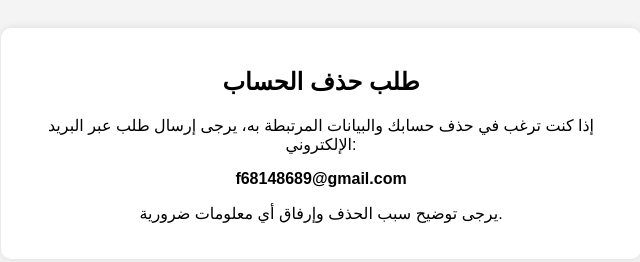
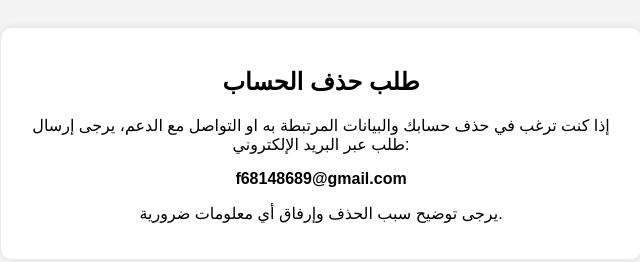
Before and after one commit to manalhatem/account-deletion, a plain HTML site: page index.html in a window 1280 px wide. Shown: the whole page, without its empty margins (319-959 px from the left). Drawn offline with Linux system fonts and the light colour scheme.

Commit message:
Update index.html

```diff
--- a/index.html
+++ b/index.html
@@ -3,7 +3,7 @@
 <head>
     <meta charset="UTF-8">
     <meta name="viewport" content="width=device-width, initial-scale=1.0">
-    <title>حذف الحساب</title>
+    <title>حذف الحساب او التواصل مع الدعم</title>
     <style>
         body {
             font-family: Arial, sans-serif;
@@ -24,7 +24,7 @@
 <body>
     <div class="container">
         <h2>طلب حذف الحساب</h2>
-        <p>إذا كنت ترغب في حذف حسابك والبيانات المرتبطة به، يرجى إرسال طلب عبر البريد الإلكتروني:</p>
+        <p>إذا كنت ترغب في حذف حسابك والبيانات المرتبطة به او التواصل مع الدعم، يرجى إرسال طلب عبر البريد الإلكتروني:</p>
         <p><strong>f68148689@gmail.com</strong></p>
         <p>يرجى توضيح سبب الحذف وإرفاق أي معلومات ضرورية.</p>
     </div>
```
